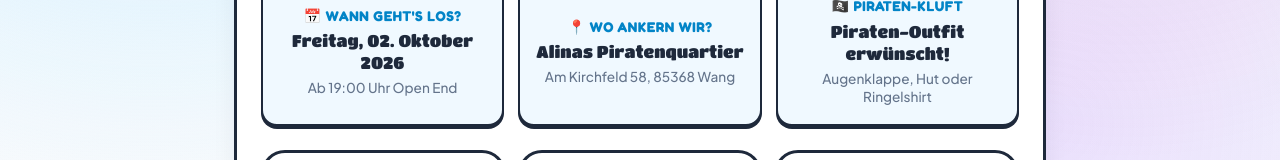
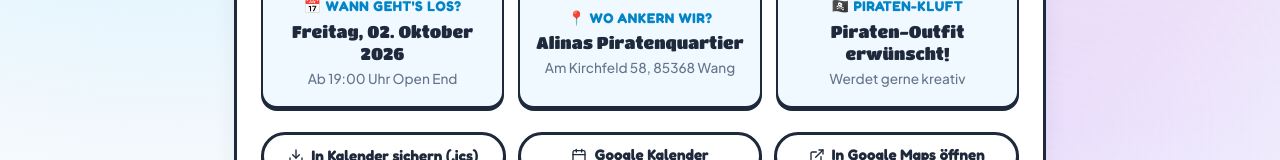
Before and after one commit to H0llyCodes/alina-piratenfest, a React (Vite) app: page / in a window 1280 px wide. Shown: the part 2131-2291 px from the top of the page. Built offline with nearby package versions, Linux system fonts and the light colour scheme; no server answers; the database is empty; the HTML template or start-up script is replaced by a standard one.

Commit message:
Update wishlist text and change dresscode hint to 'Werdet gerne kreativ'

```diff
--- a/src/components/EventDetails.jsx
+++ b/src/components/EventDetails.jsx
@@ -47,7 +47,7 @@ export default function EventDetails() {
         <div className="comic-info-bubble text-center-bubble">
           <div className="bubble-label-text">🏴‍☠️ Piraten-Kluft</div>
           <div className="bubble-main-value">Piraten-Outfit erwünscht!</div>
-          <div className="bubble-hint-value">Augenklappe, Hut oder Ringelshirt</div>
+          <div className="bubble-hint-value">Werdet gerne kreativ</div>
         </div>
       </div>
 
--- a/src/components/WishlistPage.jsx
+++ b/src/components/WishlistPage.jsx
@@ -119,7 +119,7 @@ export default function WishlistPage({ onBackToParty }) {
             <span>Worüber Alina sich freuen würde</span>
           </h1>
           <p className="section-desc-text" style={{ marginBottom: 0, marginTop: '0.35rem', textAlign: 'center', maxWidth: '580px', lineHeight: '1.5' }}>
-            Ihr müsst mir wirklich gar nichts schenken – das Schönste für mich ist einfach, Zeit mit euch zu verbringen und dass wir ein buntes Buffet zusammenbekommen! Wer mir trotzdem unbedingt eine kleine Freude machen möchte, findet hier ein paar Ideen:
+            Hier ein paar Ideen, über die sich Alina freuen würde. Aber es ist wirklich KEIN Muss irgendwas zu schenken – ich freu mich auf euch und eure coolen Dancemoves!
           </p>
         </div>
       </div>
--- a/src/config.js
+++ b/src/config.js
@@ -19,8 +19,8 @@ export const PARTY_CONFIG = {
   locationHint: "Klingeln bei Alina. Folgt einfach den Lichtern und Piraten-Flaggen!",
 
   // Dresscode
-  dresscode: "Piraten-Kluft erwünscht! (Dreispitz, Bandana, Augenklappe oder Ringelshirt)",
-  dresscodeHint: "Wer ohne Piraten-Accessoire kommt, muss zur Strafe kielholen!",
+  dresscode: "Piraten-Outfit erwünscht!",
+  dresscodeHint: "Werdet gerne kreativ",
 
   // Was die Gastgeber stellen
   hostSupplies: [
```
